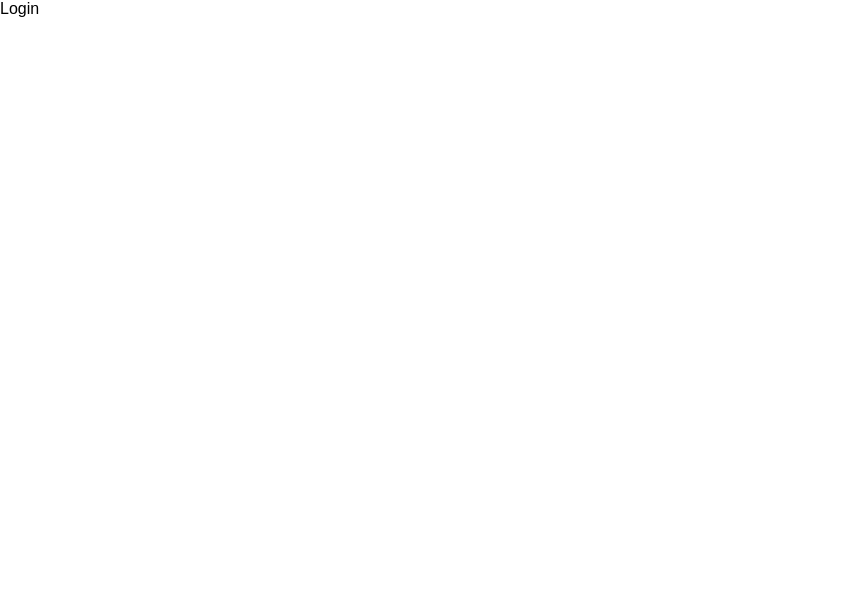
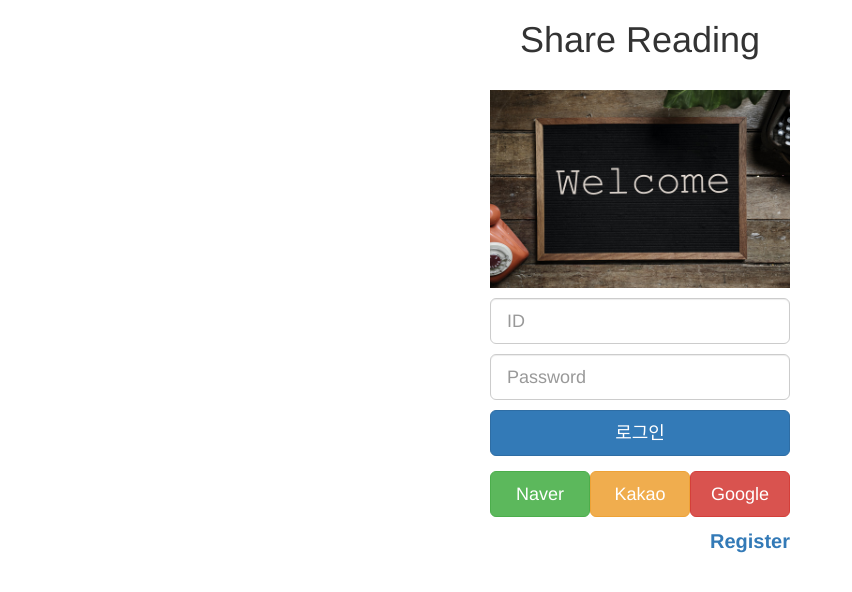
Before and after one commit to CheolWoongChoi/ShareReading, a React (Create React App) app: page / in a window 1280 px wide. Shown: the top 592 px of the page, without its empty margins (0-852 px from the left). Built offline with nearby package versions, Linux system fonts and the light colour scheme; no server answers.

Commit message:
(View 1) 로그인 UI 완성

```diff
--- a/public/index.html
+++ b/public/index.html
@@ -3,9 +3,8 @@
   <head>
     <meta charset="utf-8">
     <meta name="viewport" content="width=device-width, initial-scale=1, shrink-to-fit=no">
-    <meta name="theme-color" content="#000000">
-
-    <title>React App</title>
+    <link rel="stylesheet" href="https://maxcdn.bootstrapcdn.com/bootstrap/3.3.2/css/bootstrap.min.css">
+    <title>Share_Reading</title>
   </head>
   <body>
     <div id="root">
--- a/src/App.js
+++ b/src/App.js
@@ -1,12 +1,23 @@
 import React, { Component } from 'react';
+import './index.css';
+import { Provider } from 'react-redux';
+import { createStore, applyMiddleware } from 'redux';
+import promise from 'redux-promise';
+import reducers from './reducers';
+
 import Login from './components/login';
+
+
+const createStoreWithMiddleware = applyMiddleware(promise)(createStore);
 
 class App extends Component {
   render() {
     return (
-      <div>
-         <Login />
-      </div>
+      <Provider store={createStoreWithMiddleware(reducers)}>
+        <div>
+          <Login />
+        </div>
+      </Provider>
     );
   }
 }
--- a/src/components/login.js
+++ b/src/components/login.js
@@ -1,13 +1,95 @@
 import React, { Component } from 'react';
+import { Field, reduxForm } from 'redux-form';
+import connect from 'react-redux';
+import axios from 'axios';
 
 class Login extends Component {
-  render(){
+
+  componentDidMount(){
+      axios.get('/api')
+        .then( (res) => {
+            this.setState({data : res.data});
+            console.log(this.state.data);
+        });
+  }
+
+  idField(field){
+
     return(
       <div>
-        Login
+        <input
+          className="form-control input-lg login-input"
+          type="text"
+          placeholder="ID"
+          {...field.input}
+        />
+      </div>
+    )
+  }
+
+  passwordField(field){
+
+    return(
+      <div>
+        <input
+          className="form-control input-lg login-input"
+          type="password"
+          placeholder="Password"
+          {...field.input}
+        />
+      </div>
+    )
+  }
+
+  onSubmit(values){
+    console.log(values);
+  }
+
+  render(){
+
+    const { handleSubmit } = this.props;
+
+    return(
+      <div>
+        <div className="text-center">
+          <h1>Share Reading</h1>
+          <br/>
+          {<img src={require("../images/login_welcome.jpg")} width="300px" alt="welcome"/>}
+        </div>
+
+        <div className="form-group text-center">
+          <form onSubmit={ handleSubmit(this.onSubmit.bind(this)) }>
+            <Field
+              label="ID"
+              name="id"
+              component={this.idField}
+            />
+            <Field
+              label="PASSWORD"
+              name="password"
+              component={this.passwordField}
+            />
+            <button className="btn btn-primary btn-lg login-button" type="submit">로그인</button>
+          </form>
+        </div>
+
+        <div className="text-center">
+          <button className="btn btn-success btn-lg login-sso-button">Naver</button>
+          <button className="btn btn-warning btn-lg login-sso-button">Kakao</button>
+          <button className="btn btn-danger btn-lg login-sso-button">Google</button>
+        </div>
+
+        <div className="text-center">
+          <div className="login-register">
+            <a href="/register">Register</a>
+          </div>
+        </div>
+
       </div>
     )
   }
 }
 
-export default Login;
+export default reduxForm({
+  form: 'login'
+})(Login);
--- a/src/index.css
+++ b/src/index.css
@@ -1,5 +1,23 @@
-body {
-  margin: 0;
-  padding: 0;
-  font-family: sans-serif;
+
+/* Login Page */
+
+.login-input{
+   width: 300px;
+   margin: 10px auto;
 }
+
+.login-button{
+   width: 300px;
+}
+
+.login-sso-button{
+   width: 100px;
+}
+
+.login-register{
+   width: 300px;
+   margin: 10px auto;
+   font-weight: bold;
+   font-size: 20px;
+   text-align: right;
+}
--- /dev/null
+++ b/src/reducers/index.js
@@ -0,0 +1,8 @@
+import { combineReducers } from 'redux';
+import { reducer as formReducer } from 'redux-form';
+
+const rootReducer = combineReducers({
+  form: formReducer
+});
+
+export default rootReducer;
```
Also changed, not shown: package.json (+13 -2 lines), src/components/register.js (added), src/images/login_welcome.jpg (added).
